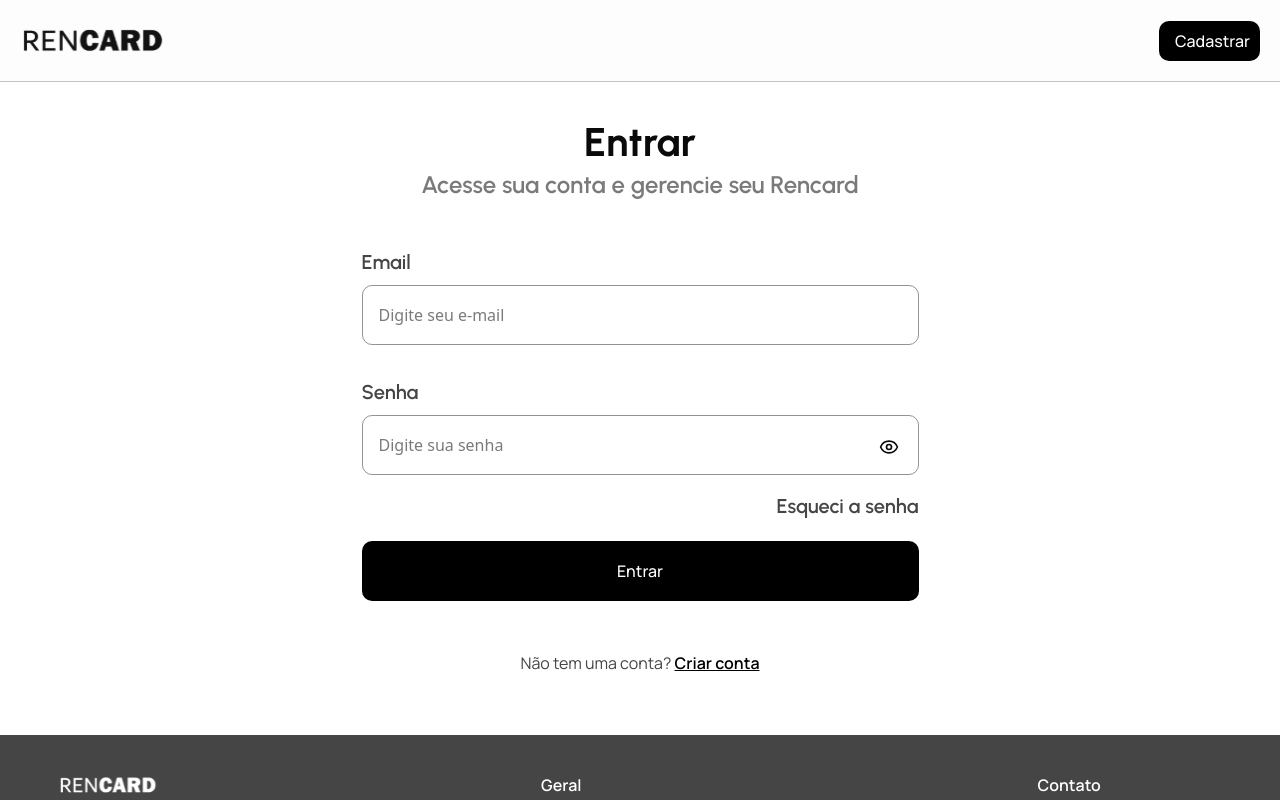
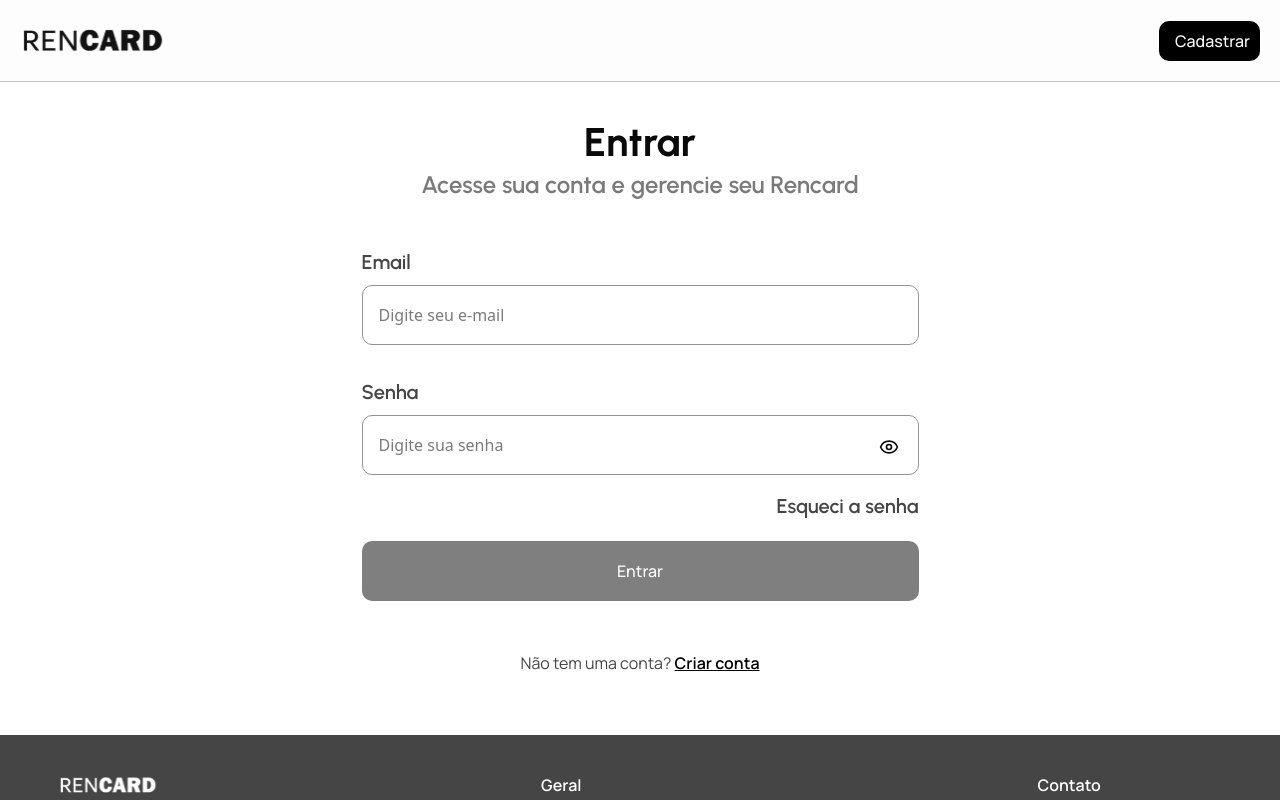
Before and after one commit to ecblandy/rencard, a Next.js app: page /auth/signin in a window 1280 px wide. Shown: the top 800 px of the page. Built offline with nearby package versions, Linux system fonts and the light colour scheme; no server answers.

Commit message:
feat(config): create a loader spiner

```diff
--- a/src/app/(public)/(authentication)/auth/signin/page.tsx
+++ b/src/app/(public)/(authentication)/auth/signin/page.tsx
@@ -1,5 +1,38 @@
 // Components
 import LoginForm from "@/features/auth/signin/signin.page";
+import { Metadata } from "next";
+
+export const metadata: Metadata = {
+  title: "Entrar - Rencard",
+  description:
+    "Acesse sua conta Rencard para gerenciar links, produtos e serviços.",
+  keywords: ["Rencard", "Login", "Entrar", "Conta"],
+  authors: [{ name: "Rencard", url: "https://rencard.com.br" }],
+  openGraph: {
+    title: "Entrar - Rencard",
+    description:
+      "Faça login na sua conta Rencard e gerencie seus links e serviços.",
+    url: "https://rencard.com.br/signin",
+    siteName: "Rencard",
+    images: [
+      {
+        url: "https://rencard.com.br/images/og-login.png",
+        width: 1200,
+        height: 630,
+        alt: "Rencard Login",
+      },
+    ],
+    locale: "pt-BR",
+    type: "website",
+  },
+  twitter: {
+    card: "summary_large_image",
+    title: "Entrar - Rencard",
+    description:
+      "Faça login na sua conta Rencard e gerencie seus links e serviços.",
+    images: ["https://rencard.com.br/images/og-login.png"],
+  },
+};
 
 export default function SigninPage() {
   return <LoginForm />;
--- a/src/app/globals.css
+++ b/src/app/globals.css
@@ -216,3 +216,26 @@ html {
     @apply bg-background text-foreground;
   }
 }
+
+.loader {
+  width: 16px;
+  height: 16px;
+  border-radius: 50%;
+  display: block;
+  margin: 15px auto;
+  position: relative;
+  background: #fff;
+  box-sizing: border-box;
+  animation: shadowExpandX 2s linear infinite alternate;
+}
+
+@keyframes shadowExpandX {
+  0% {
+    box-shadow: 0 0, 0 0;
+    color: rgba(255, 255, 255, 0.2);
+  }
+  100% {
+    box-shadow: -24px 0, 24px 0;
+    color: rgba(255, 255, 255, 0.8);
+  }
+}
--- a/src/app/layout.tsx
+++ b/src/app/layout.tsx
@@ -5,6 +5,7 @@ import Providers from "@/providers";
 
 export const metadata: Metadata = {
   title: "Rencard – Seu link, seus produtos e serviços",
+
   description:
     "Rencard é uma plataforma para centralizar seus links, produtos e serviços, incluindo RencardPro, RencTag e o Cartão Rencard. Organize tudo em um único lugar de forma prática e profissional.",
   keywords: [
--- a/src/components/landing-page/hero.tsx
+++ b/src/components/landing-page/hero.tsx
@@ -4,10 +4,9 @@ import Image from "next/image";
 import { motion, Variants, Transition } from "framer-motion";
 import Button from "../ui/button";
 
-// Tipando a animação corretamente
 const transition: Transition = {
   duration: 0.6,
-  ease: "easeOut", // agora aceito pelo tipo
+  ease: "easeOut",
 };
 
 const containerVariants: Variants = {
--- /dev/null
+++ b/src/components/loader.tsx
@@ -0,0 +1,3 @@
+export default function Loader() {
+  return <span className="loader"></span>;
+}
--- a/src/components/ui/button.tsx
+++ b/src/components/ui/button.tsx
@@ -1,8 +1,10 @@
 import { ButtonHTMLAttributes } from "react";
 import Link from "next/link";
+import Loader from "../loader";
 
 interface ButtonProps extends ButtonHTMLAttributes<HTMLButtonElement> {
   children: React.ReactNode;
+  isLoading: boolean;
   sizeH: "sm" | "xl" | "md";
   variant: "default" | "outline" | "custom" | "destructive";
   href?: string;
@@ -11,6 +13,7 @@ interface ButtonProps extends ButtonHTMLAttributes<HTMLButtonElement> {
 export default function Button({
   children,
   sizeH,
+  isLoading,
   variant,
   href,
   ...props
@@ -33,7 +36,12 @@ export default function Button({
     focus-visible:ring-offset-2
     cursor-pointer
   `,
+    disabled:
+      "bg-black/50 text-white cursor-not-allowed hover:bg-green-nature/50 border-green-nature/50",
   };
+
+  const isDisabled = isLoading || props.disabled;
+  const appliedVariant = isDisabled ? variantMap.disabled : variantMap[variant];
 
   // if href is provided, render Link
   if (href) {
@@ -51,9 +59,10 @@ export default function Button({
   return (
     <button
       {...props}
-      className={`${baseButtonClass} ${sizeMap[sizeH]} ${variantMap[variant]} ${props.className}`}
+      disabled={isDisabled}
+      className={`${baseButtonClass} ${sizeMap[sizeH]} ${props.className} ${appliedVariant}`}
     >
-      {children}
+      {isLoading ? <Loader /> : children}
     </button>
   );
 }
--- a/src/features/auth/signin/signin.page.tsx
+++ b/src/features/auth/signin/signin.page.tsx
@@ -24,9 +24,16 @@ export default function LoginForm() {
   const searchParams = useSearchParams();
   const {
     register,
+    watch,
     handleSubmit,
-    formState: { errors },
-  } = useForm<LoginSchema>({ resolver: zodResolver(loginSchema) });
+    formState: { errors, isSubmitting },
+  } = useForm<LoginSchema>({
+    resolver: zodResolver(loginSchema),
+    defaultValues: { email: "", password: "" },
+  });
+
+  const values = watch();
+  const hasInput = values.email.trim() !== "" || values.password.trim() !== "";
 
   const { onSubmit } = useSignin();
   const { showToast } = useToast();
@@ -127,7 +134,13 @@ export default function LoginForm() {
             Esqueci a senha
           </Link>
 
-          <Button type="submit" variant="default" sizeH="xl">
+          <Button
+            type="submit"
+            variant="default"
+            sizeH="xl"
+            disabled={!hasInput}
+            isLoading={isSubmitting}
+          >
             Entrar
           </Button>
         </motion.div>
```
